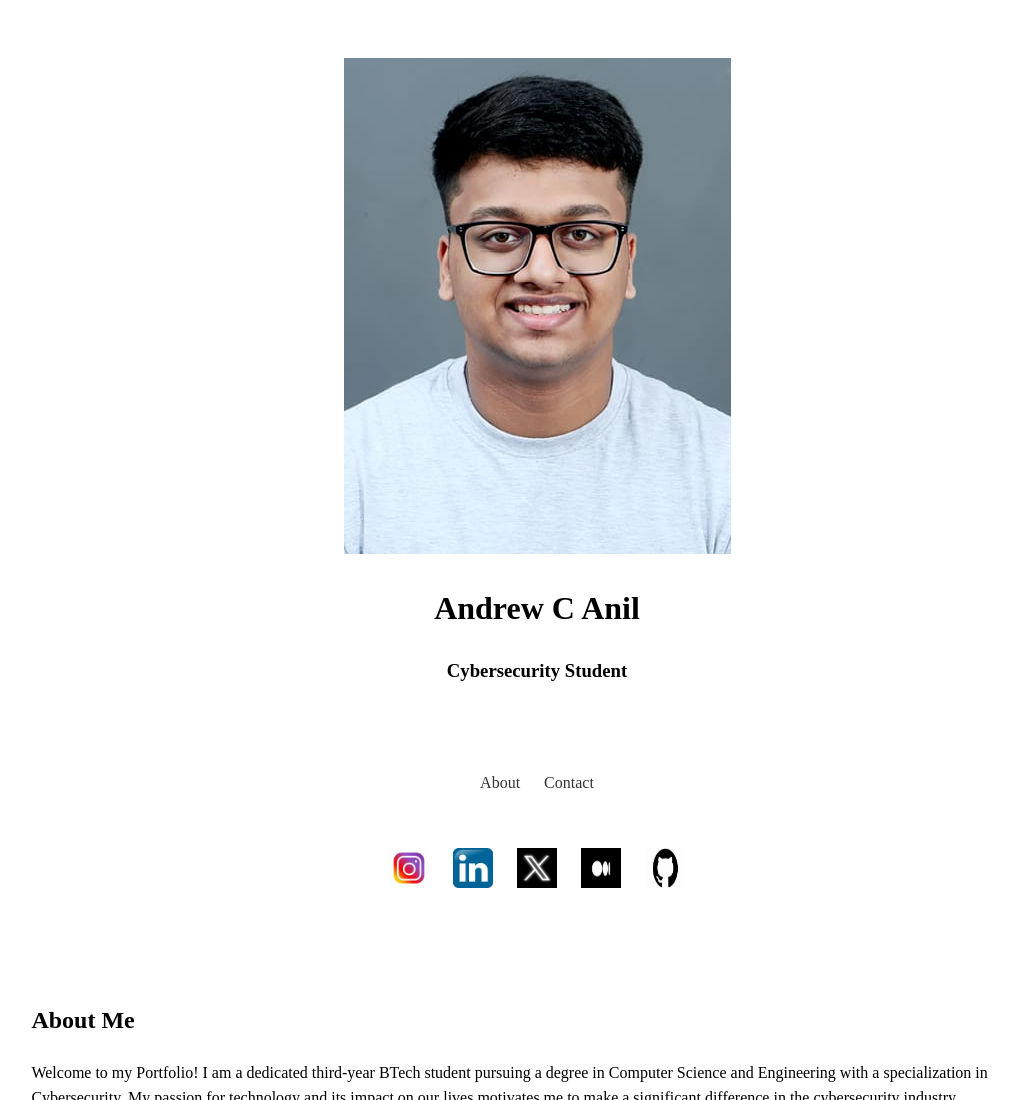
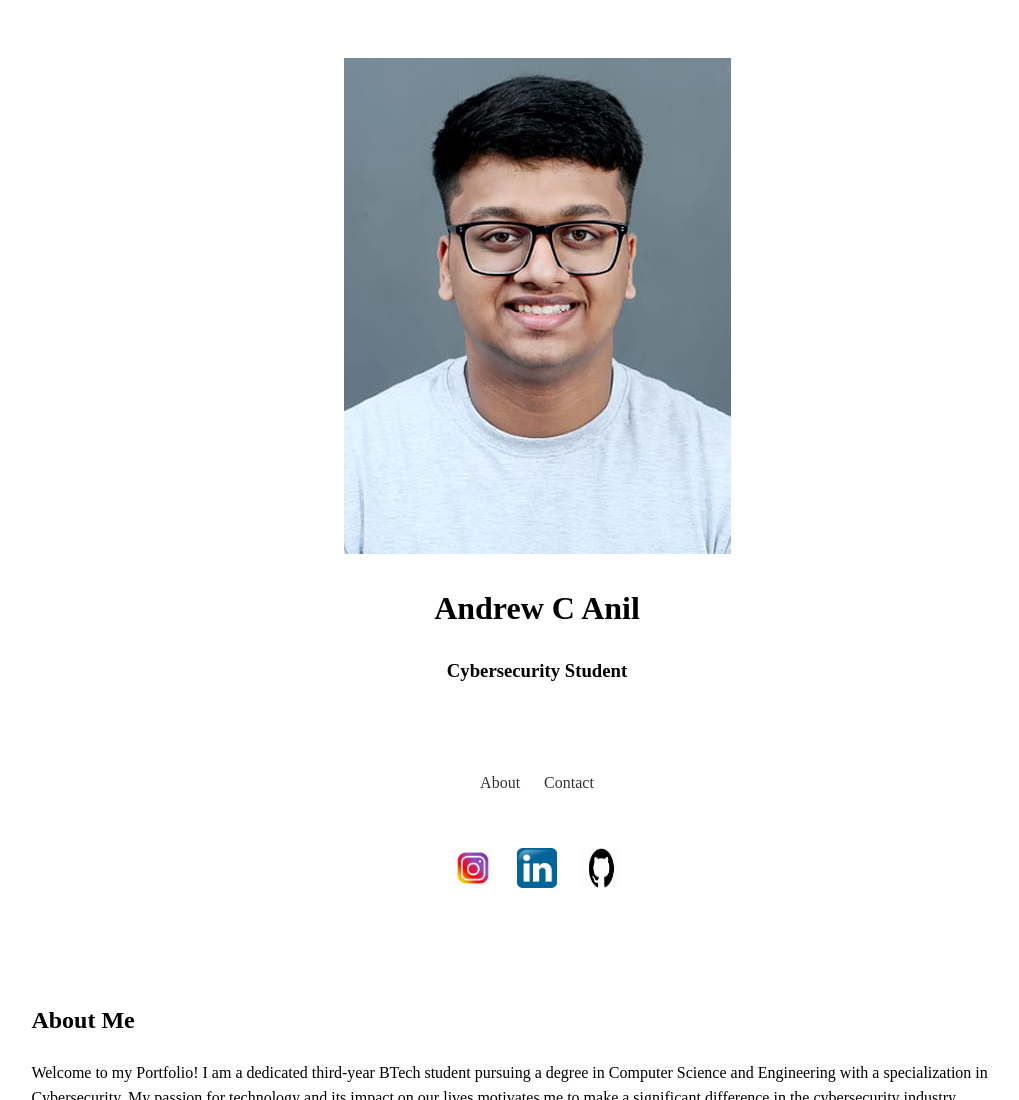
Before and after one commit to iamandrewcanil/Portfolio, a plain HTML site: page index.html in a window 1280 px wide. Shown: the top 1100 px of the page, without its empty margins (103-1122 px from the left). Drawn offline with nearby package versions, Linux system fonts and the light colour scheme.

Commit message:
Update index.html
removed a few of my deleted socials

```diff
--- a/index.html
+++ b/index.html
@@ -39,10 +39,6 @@
                     <img src="insta.jpeg" alt="Instagram" class="social-icon"></a></li>
                 <li><a href="https://www.linkedin.com/in/iamandrewcanil" target="_blank">
                     <img src="linkedin.jpeg" alt="LinkedIn" class="social-icon"></a></li>
-                <li><a href="https://x.com/iamandrewcanil" target="_blank">
-                    <img src="x.jpeg" alt="Twitter" class="social-icon"></a></li>
-                <li><a href="https://iamandrewcanil.medium.com" target="_blank">
-                    <img src="medium.jpeg" alt="Medium" class="social-icon"></a></li>
                 <li><a href="https://github.com/iamandrewcanil" target="_blank">
                     <img src="github.jpeg" alt="GitHub" class="social-icon"></a></li>
             </ul>
```
